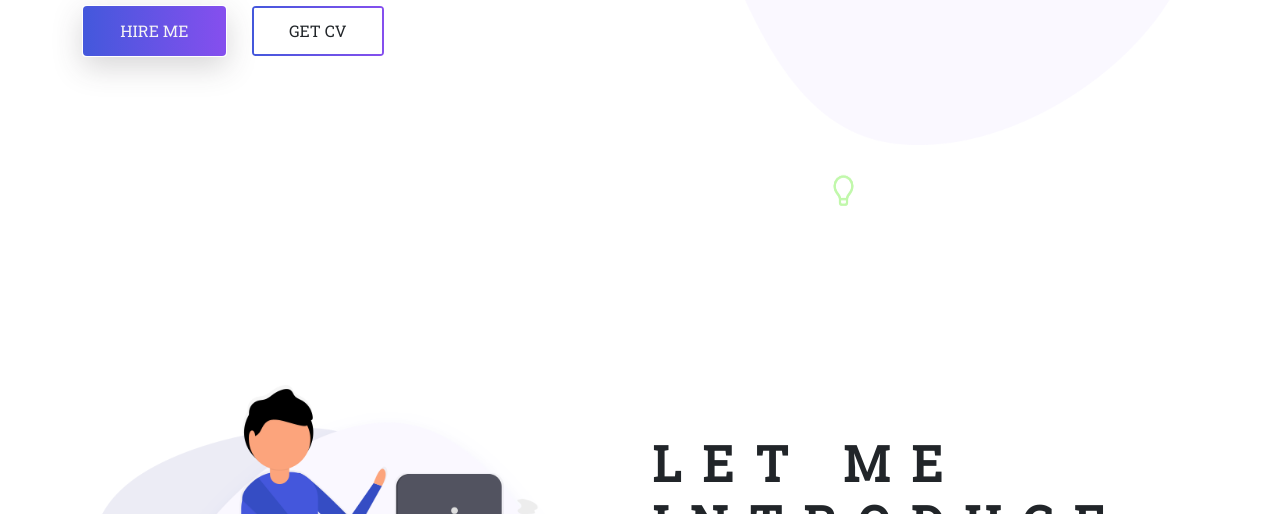
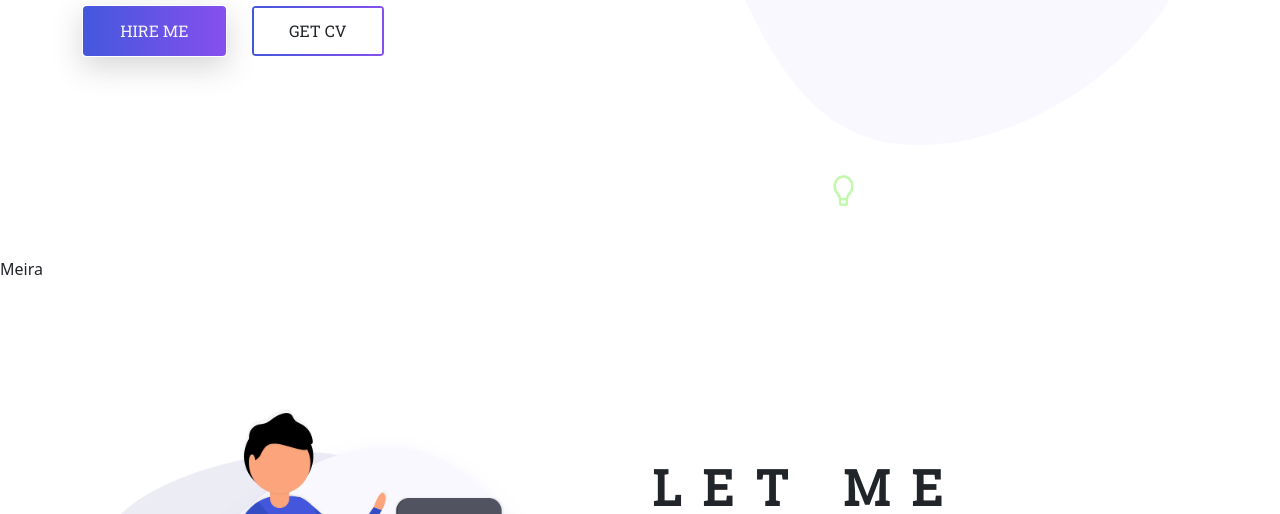
Before and after one commit to mauljurassicia/First-Tutorial-Hell, a plain HTML site: page index.html in a window 1280 px wide. Shown: the part 586-1100 px from the top of the page. Drawn offline with Linux system fonts and the light colour scheme.

Commit message:
commit message

```diff
--- a/index.html
+++ b/index.html
@@ -98,7 +98,7 @@
         <!-- ------------------- End Banner Area --------------------------- -->
 
         <!-- ------------------- About Area -------------------------------- -->
-
+        <main>Meira</main>
 
         <section class="about-area">
             <div class="container-fluid">
```
